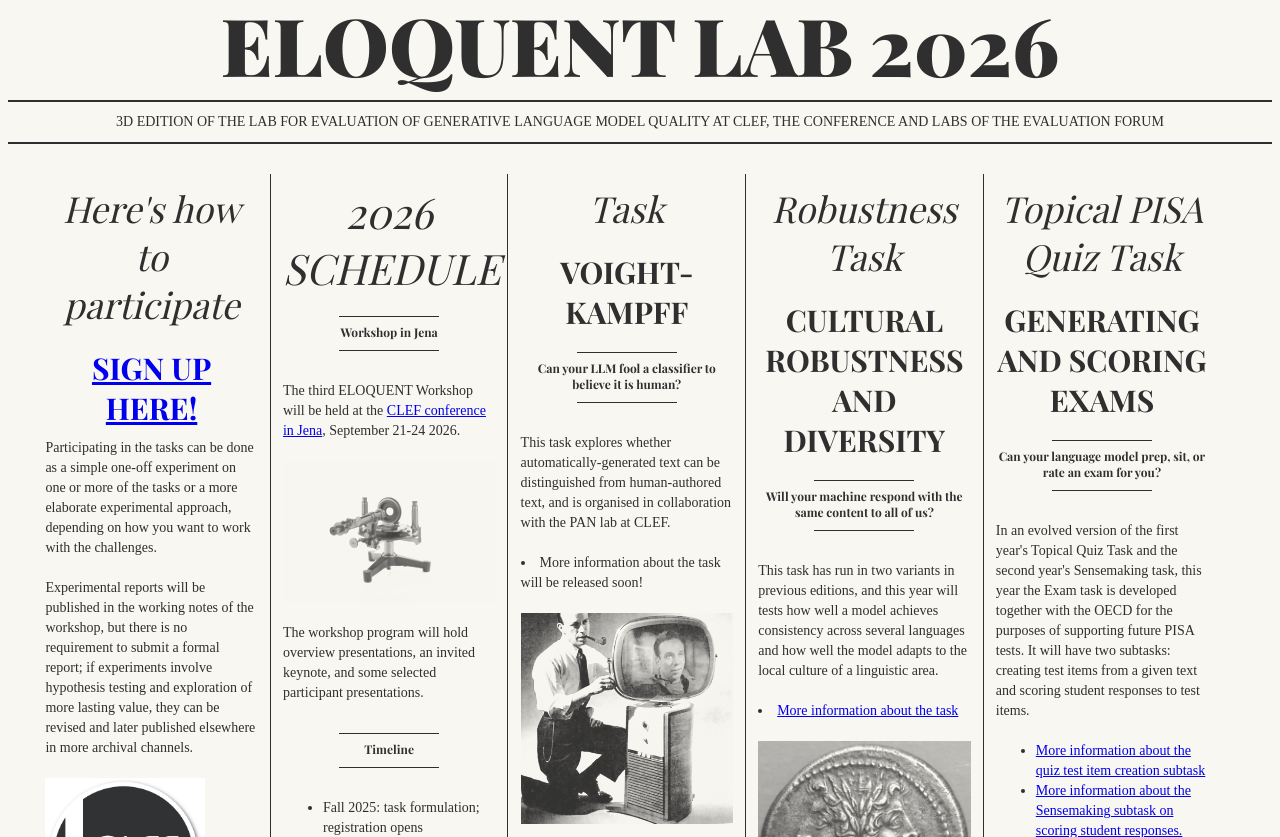
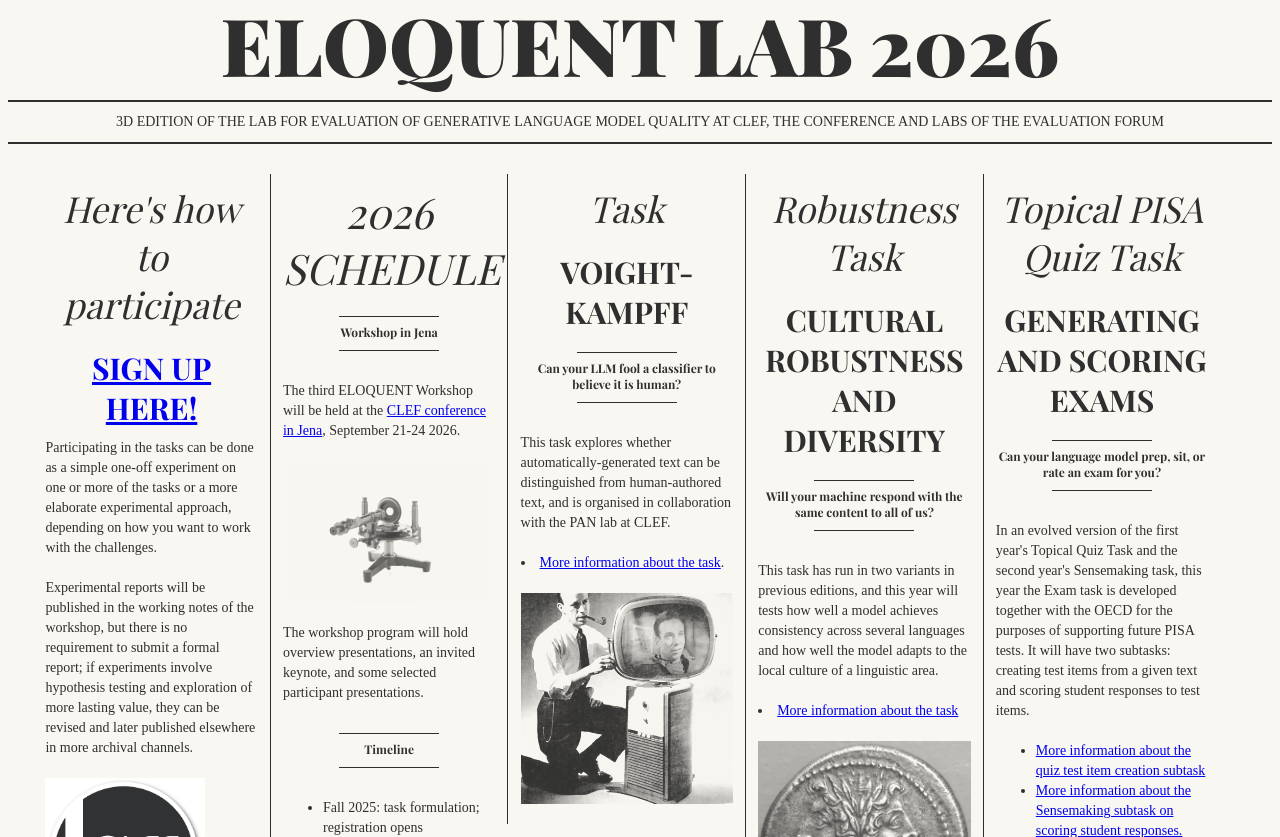
Before and after one commit to eloquent-lab/eloquent-lab.github.io, a Jekyll site: the page index.html, which Jekyll copies as it is, in a window 1280 px wide and 900 px high, cut to the strip 0-837 px from the top of the window. Built offline with Jekyll 4.4.1, drawn with Linux system fonts in a browser that asks for light colours; some web fonts are replaced.

Commit message:
Update index.html

```diff
--- a/index.html
+++ b/index.html
@@ -80,10 +80,8 @@
           </p>
           <p>
             <li>
-              More information about the task will be released soon!
+              <a href="task-voight-kampff/">More information about the task</a>.
             </li>
-            <!--	    <a href="task-voight-kampff/">More information about the task</a>.
-              -->
           </p>
           <p>
             <img class="media" src="pix/terminal.png" alt="part human, part machine"/>
```
